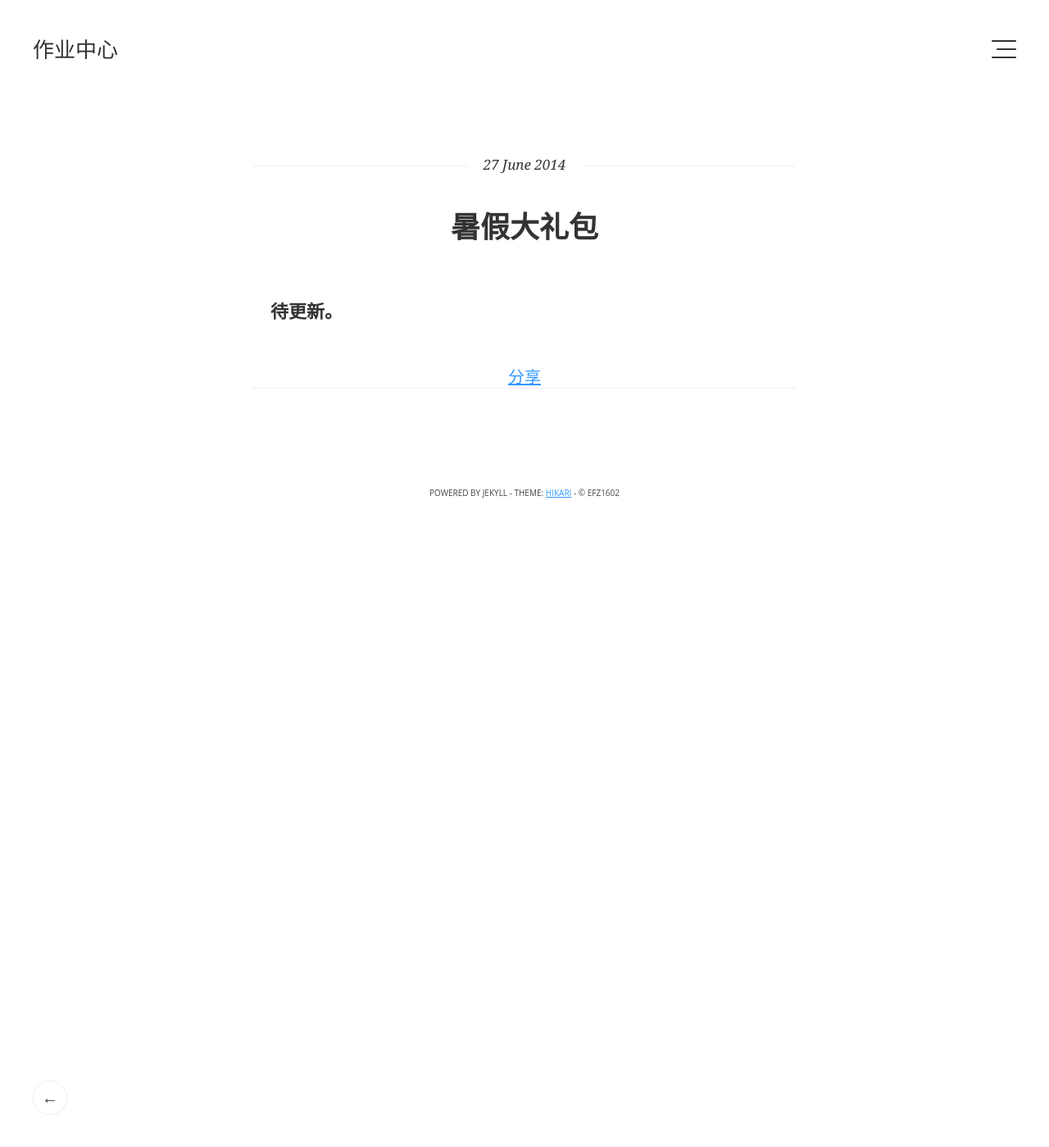
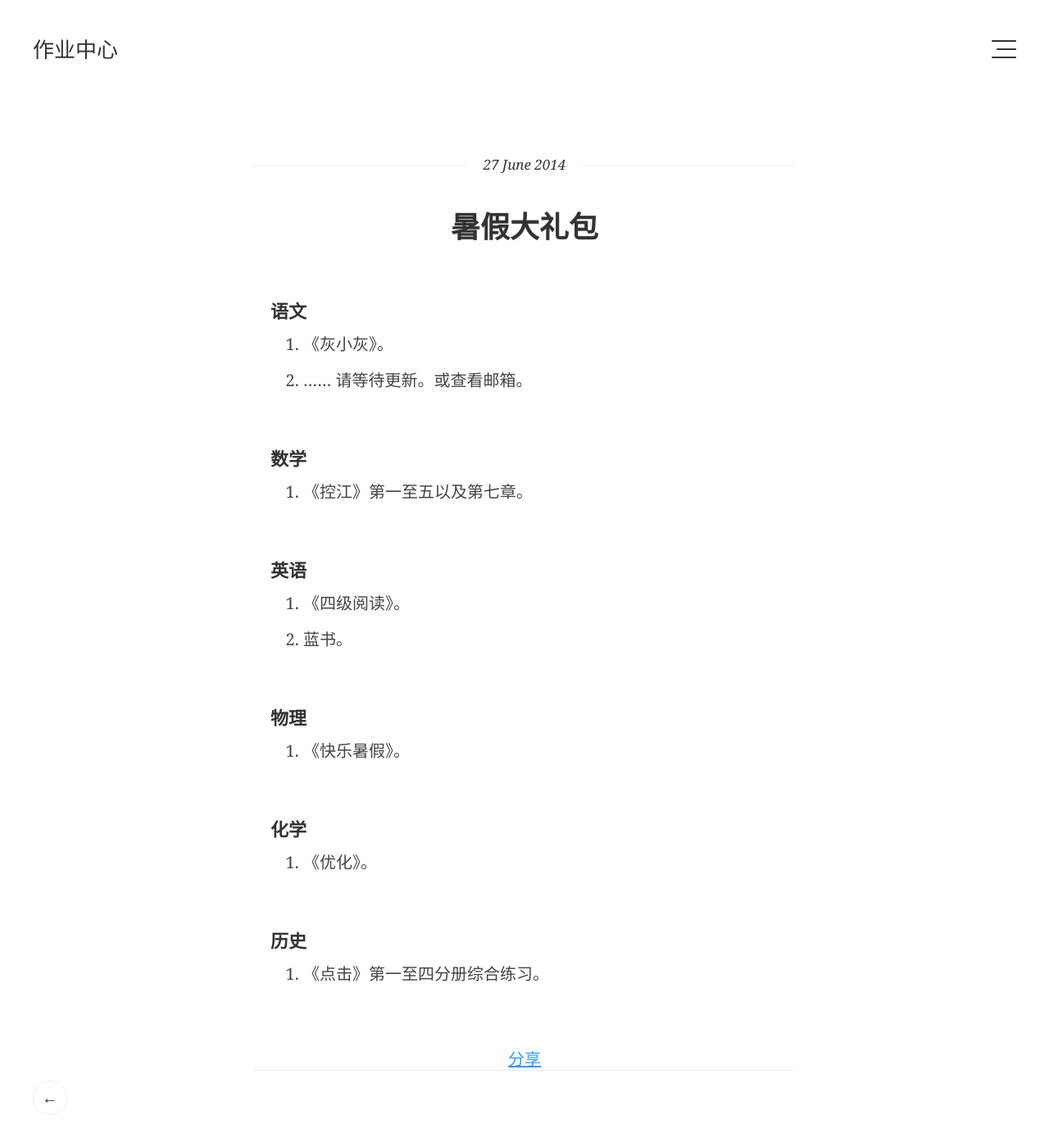
Before and after one commit to efz1602/efz1602.github.io, a Jekyll site: the page built from _posts/2014-06-27-SummerHoliday.markdown, in a window 1280 px wide and 1400 px high. Shown: the whole window at 82% size. Built offline with Jekyll 4.4.1, drawn with Linux system fonts in a browser that asks for light colours; some web fonts are replaced; Markdown is read by kramdown in place of the engine named in the settings.

Commit message:
updated latest post

```diff
--- a/_posts/2014-06-27-SummerHoliday.markdown
+++ b/_posts/2014-06-27-SummerHoliday.markdown
@@ -4,4 +4,29 @@ title:  "暑假大礼包"
 date:   2014-06-27
 ---
 
-##### 待更新。
+##### 语文
+
+1. 《灰小灰》。
+2. ......
+请等待更新。或查看邮箱。
+
+##### 数学
+
+1. 《控江》第一至五以及第七章。
+
+##### 英语
+
+1. 《四级阅读》。
+2. 蓝书。
+
+##### 物理
+
+1. 《快乐暑假》。
+
+##### 化学
+
+1. 《优化》。
+
+##### 历史
+
+1. 《点击》第一至四分册综合练习。
```
